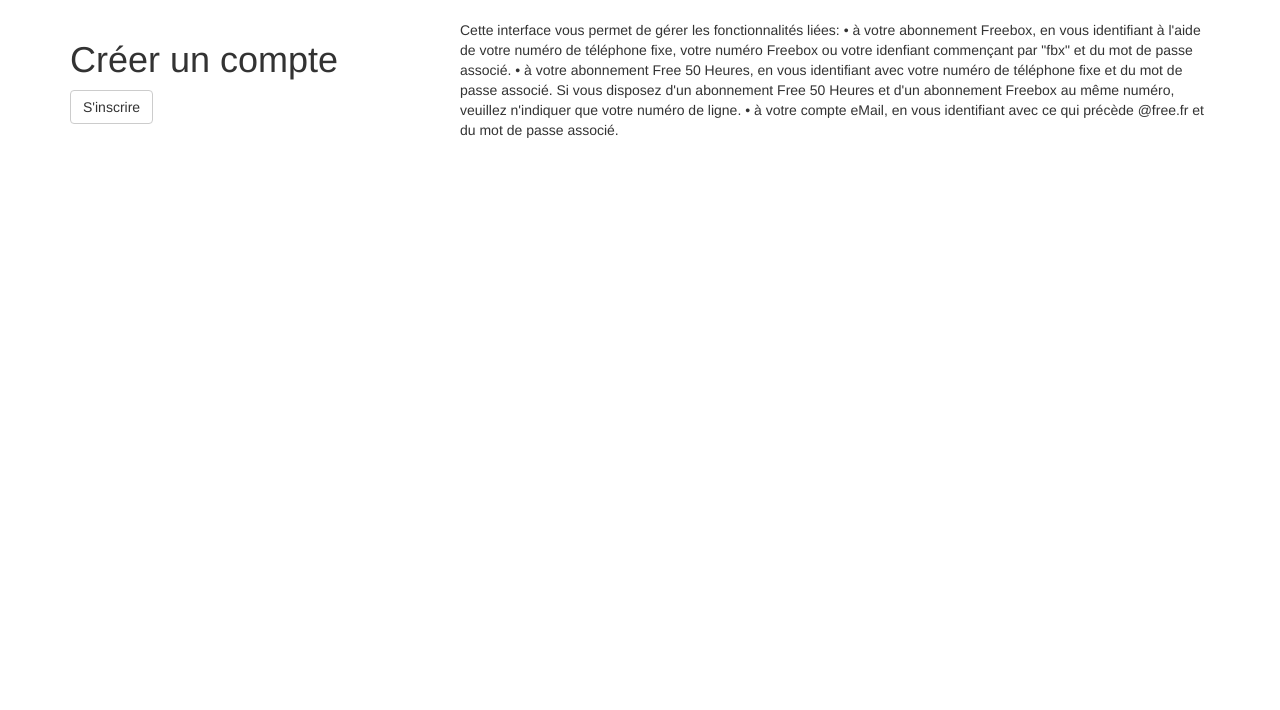
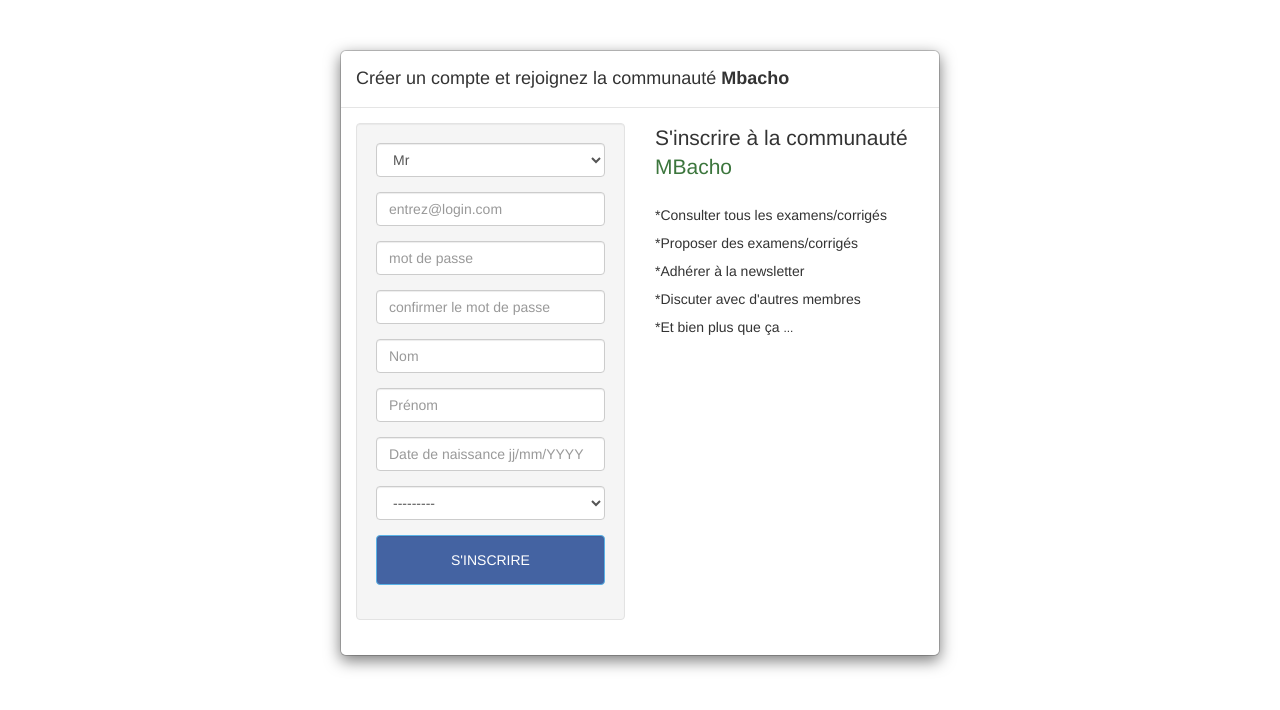
Before and after one commit to ejoinel/MonBacho, a Django app: template MonBacho/templates/register.html in a window 1280 px wide. Shown: the part 62-772 px from the top of the page. Run offline with Django 3.2, Linux system fonts and the light colour scheme; the template is opened without the code that fills it: values that come from a table or form of the project are taken from there, others are empty; parts of the project's set-up code (start-up, migrations or seed data) failed here and were passed over; some libraries are stand-ins or nearby versions.

Commit message:
gestion du register avec le nouveau custom user

```diff
--- a/MonBacho/forms.py
+++ b/MonBacho/forms.py
@@ -7,7 +7,7 @@ from crispy_forms.layout import Submit, Layout, Field, HTML
 from crispy_forms.bootstrap import ( PrependedText,
                                     PrependedAppendedText, FormActions )
 
-from MonBacho.models import user, exam
+from MonBacho.models import User, Exam
 
 import FORM_PROPERTIES
 import ERROR_TXT
@@ -38,7 +38,7 @@ class LoginForm( forms.Form ):
 
         # Vérifie que les deux champs sont valides
         if email and password:
-            if len( user.objects.filter( password=password, mail=email ) != 1 ):
+            if len( User.objects.filter( password=password, mail=email ) != 1 ):
                 raise forms.ValidationError( ERROR_TXT.ERROR_EMAIL_PASSWORD_BAD )
         return cleaned_data
 
@@ -47,21 +47,12 @@ class LoginForm( forms.Form ):
 # Fomulaire création d'utilisateur
 class UserForm( forms.ModelForm ):
 
-    password = forms.CharField( widget=forms.PasswordInput() )
+    email = forms.EmailField( label=FORM_PROPERTIES.FORM_EMAIL,
+                              max_length=30, widget=forms.EmailInput(attrs={'placeholder': 'entrez@login.com'}))
 
-    mail = forms.EmailField( label=FORM_PROPERTIES.FORM_EMAIL,
-                              max_length=30, widget=forms.EmailInput )
-
-    def __init__( self, *args, **kwargs ):
-        super( UserForm, self ).__init__( *args, **kwargs )
-
-        self.fields['firstname'].label = FORM_PROPERTIES.FORM_NAME
-        #self.fields['sex'].label = FORM_PROPERTIES.FORM_SEXE
-        self.fields['lastname'].label = FORM_PROPERTIES.FORM_LASTNAME
-        self.fields['mail'].label = FORM_PROPERTIES.FORM_EMAIL
-        self.fields['password'].label = FORM_PROPERTIES.FORM_PASSWORD
-        self.fields['school'].label = FORM_PROPERTIES.FORM_SCHOOL
-        self.fields['nickname'].label = FORM_PROPERTIES.FORM_NICKNAME
+    password1 = forms.CharField( widget=forms.PasswordInput(attrs={'placeholder': 'mot de passe'}), label="Password" )
+    password2 = forms.CharField( widget=forms.PasswordInput(attrs={'placeholder': 'confirmer le mot de passe'}),
+                                 label="Password" )
 
     helper = FormHelper()
     helper.form_id = 'register-form'
@@ -69,23 +60,35 @@ class UserForm( forms.ModelForm ):
     helper.add_input( Submit( 'register', "S'inscrire", css_class='form-control btn btn-login' ) )
 
     class Meta:
-        model = user
-        exclude = ( 'phone_number', 'birth_date', 'sex', 'creation_date',
-                    'slug', 'modification_date' )
+        model = User
+        fields = ( 'sex', 'email', 'password1', 'password2', 'lastname', 'firstname', 'birth_date', 'school' )
+
+    def __init__(self, *args, **kwargs):
+        super(UserForm, self).__init__(*args, **kwargs)
+        self.fields['lastname'].widget = forms.TextInput(attrs={'placeholder': 'Nom'})
+        self.fields['firstname'].widget = forms.TextInput(attrs={'placeholder': 'Prénom'})
+        self.fields['birth_date'].widget = forms.DateInput(format = '%d/%m/%Y', attrs={'placeholder': 'Date de naissance jj/mm/YYYY'})
 
     def clean( self ):
 
         cleaned_data = super ( UserForm, self ).clean()
-        mail = cleaned_data.get( "mail" )
+        email = cleaned_data.get( "email" )
         nickname = cleaned_data.get( "nickname" )
 
         # Vérifie que les deux champs sont valides
-        if ( len( user.objects.filter( mail=mail ) ) > 0 ):
+        if ( len( User.objects.filter( email=email ) ) > 0 ):
             raise forms.ValidationError( FORM_PROPERTIES.FORM_MAIL_USED )
 
-        if ( len( user.objects.filter( nickname=nickname ) ) > 0 ):
+        if ( len( User.objects.filter( nickname=nickname ) ) > 0 ):
             raise forms.ValidationError( FORM_PROPERTIES.FORM_NICKNAME_USED )
         return cleaned_data
+
+    def save(self, commit=True):
+        user = super(UserForm, self).save(commit=False)
+        user.set_password(self.cleaned_data['password1'])
+        if commit:
+            user.save()
+        return user
 
 
 
@@ -98,6 +101,6 @@ class UploadFileForm( forms.Form ):
 class CreateExamForm( forms.ModelForm ):
 
     class Meta:
-        model = exam
+        model = Exam
         exclude = ( "slug", "user", "nb_views", "name", "status",
                     "creation_date", "deletion_date" )
--- a/MonBacho/models.py
+++ b/MonBacho/models.py
@@ -88,15 +88,18 @@ class User( AbstractBaseUser, PermissionsMixin ):
         db_table = "User"
 
     slug = models.SlugField( max_length=100 )
+    nickname = models.SlugField( max_length=20, default=None )
+    firstname = models.SlugField( max_length=30, default=None, null=True )
+    lastname = models.SlugField( max_length=30, default=None, null=True )
     school = models.OneToOneField( School, null=True, blank=True )
     sex = models.IntegerField( choices=PERSON_SEX_CHOICE, default=0 )
     nb_points = models.IntegerField( default=0 )
     birth_date = models.DateField( default=None, blank=True, null=True )
-    email = models.EmailField('email address', unique=True,max_length=254, db_index=True)
-    date_joined = models.DateTimeField('date joined', default=timezone.now)
-    is_active = models.BooleanField('active', default=True)
-    is_admin = models.BooleanField(default=False)
-    receive_newsletter = models.BooleanField('receive newsletter', default=False)
+    email = models.EmailField( 'email address', unique=True,max_length=254, db_index=True )
+    date_joined = models.DateTimeField( 'date joined', default=timezone.now )
+    is_active = models.BooleanField( 'active', default=True )
+    is_admin = models.BooleanField( default=False )
+    receive_newsletter = models.BooleanField( 'receive newsletter', default=True )
 
     objects = UserManager()
 
--- a/MonBacho/templates/base.html
+++ b/MonBacho/templates/base.html
@@ -34,32 +34,6 @@
 	    <script src="{% static 'js/bootstrap.min.js' %}"></script>
 	    <script type="text/javascript" >
 	    	$(document).ready(function(){
-	    		$('#login-form-link').click();
-		        $("#id_name").attr('placeholder', 'Nom');
-		        $("#id_lastname").attr('placeholder', 'Prenom');
-		        $("#id_nickname").attr('placeholder', 'Pseudo');
-		        $("#id_mail").attr('placeholder', 'Email');
-		        if ($('#register-form-link').hasClass('active')){
-		        	$('#register-form-link').click();
-		        }
-		        else{
-		        	$('#login-form-link').click();
-		        }
-
-		        $('#login-form-link').click(function(e) {
-		    		$("#login-form").delay(100).fadeIn(100);
-		     		$("#register-form").fadeOut(100);
-		    		$('#register-form-link').removeClass('active');
-		    		$(this).addClass('active');
-		    		e.preventDefault();
-		    	});
-		    	$('#register-form-link').click(function(e) {
-		    		$("#register-form").delay(100).fadeIn(100);
-		     		$("#login-form").fadeOut(100);
-		    		$('#login-form-link').removeClass('active');
-		    		$(this).addClass('active');
-		    		e.preventDefault();
-		    	});
 	    	});
     	</script>
 	</body>
--- a/MonBacho/templates/register.html
+++ b/MonBacho/templates/register.html
@@ -1,35 +1,37 @@
 {% extends "base.html" %}
+{% load crispy_forms_tags %}
 
 {% block title %}Register{% endblock %}
 {% block bodyId %}RegisterPage{% endblock %}
 {% block content %}
 
-<div class="container">
-    <fieldset class="fieldset">
+<div id="login-overlay" class="modal-dialog">
+	<div class="modal-content">
+	    <div class="modal-header">
+	        <h4 class="modal-title" id="myModalLabel">Créer un compte et rejoignez la communauté <b>Mbacho</b></h4>
+	    </div>
+	    <div class="modal-body">
 	        <div class="row">
-        <div class="col-md-4">
-            <h1>Créer un compte</h1>
-            <div class="tab-content">
-                <div id="#sectionRegister" class="tab-pane fade in active">
-                    <form class="form-horizontal" action="register" method="post">{% csrf_token %}
-                        {{form.as_p}}
-                        <p>
-                            <input align="center" type="submit" value="S'inscrire" class="btn btn-default"/>
-                        </p>
+	            <div class="col-sm-6">
+	                <div class="well">
+	                    <form id="UserForm" method="POST">
+                            {% crispy form %}
 	                    </form>
 	                </div>
 	            </div>
-        </div>
-        <div class="col-md-8">
-            <p>Cette interface vous permet de gérer les fonctionnalités liées:
-•
-à votre abonnement Freebox, en vous identifiant à l'aide de votre numéro de téléphone fixe, votre numéro Freebox ou votre idenfiant commençant par "fbx" et du mot de passe associé.
-•
-à votre abonnement Free 50 Heures, en vous identifiant avec votre numéro de téléphone fixe et du mot de passe associé. Si vous disposez d'un abonnement Free 50 Heures et d'un abonnement Freebox au même numéro, veuillez n'indiquer que votre numéro de ligne.
-•
-à votre compte eMail, en vous identifiant avec ce qui précède @free.fr et du mot de passe associé.</p>
+	            <div class="col-sm-6">
+	                <p class="lead">S'inscrire à la communauté <span class="text-success">MBacho</span></p>
+	                <ul class="list-unstyled" style="line-height: 2">
+	                    <li><span class="fa fa-check text-success"></span> 	&ast;Consulter tous les examens/corrigés </li>
+	                    <li><span class="fa fa-check text-success"></span> 	&ast;Proposer des examens/corrigés </li>
+	                    <li><span class="fa fa-check text-success"></span> 	&ast;Adhérer à la newsletter </li>
+	                    <li><span class="fa fa-check text-success"></span> 	&ast;Discuter avec d'autres membres </li>
+	                    <li><span class="fa fa-check text-success"></span>  &ast;Et bien plus que ça <small>...</small></li>
+	                </ul>
 	            </div>
 	        </div>
-    </fieldset>
+	    </div>
+	</div>
+
 </div>
 {% endblock %}
--- a/MonBacho/views.py
+++ b/MonBacho/views.py
@@ -5,7 +5,7 @@ import FORM_PROPERTIES
 from django.forms.formsets import formset_factory
 from forms import LoginForm, UserForm, CreateExamForm, UploadFileForm
 from datetime import datetime
-from MonBacho.models import user
+from MonBacho.models import User
 from django.contrib import messages
 from django.template import RequestContext
 from django.http import HttpResponseRedirect
@@ -101,12 +101,12 @@ def register( request ):
             mail = form.cleaned_data['mail']
 
             # les speudo et mail sont uniques
-            if ( len( user.objects.filter( nickname=nickname ) ) > 0 ):
+            if ( len( User.objects.filter( nickname=nickname ) ) > 0 ):
                 error_form = True
                 messages.add_message( request, messages.WARNING,
                                       FORM_PROPERTIES.FORM_NICKNAME_USED )
 
-            if ( len( user.objects.filter( mail=mail ) ) > 0 ):
+            if ( len( User.objects.filter( mail=mail ) ) > 0 ):
                 error_form = True
                 messages.add_message( request, messages.WARNING,
                                       FORM_PROPERTIES.FORM_MAIL_USED )
```
Also changed, not shown: MonBacho/templates/login.html (+8 -9 lines), MonBacho/migrations/0001_initial.py (added), MonBacho/migrations/0002_user_nickname.py (added), MonBacho/migrations/0003_auto_20151213_1715.py (added), MonBacho/migrations/0004_auto_20151213_1717.py (added), MonBacho/migrations/0005_auto_20151213_1722.py (added), MonBacho/migrations/0006_auto_20151213_2044.py (added), MonBacho/migrations/__init__.py (added), 1 other file. Lines whose indentation alone changed are shown as unchanged.
